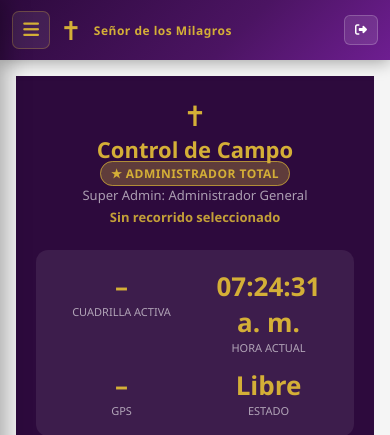
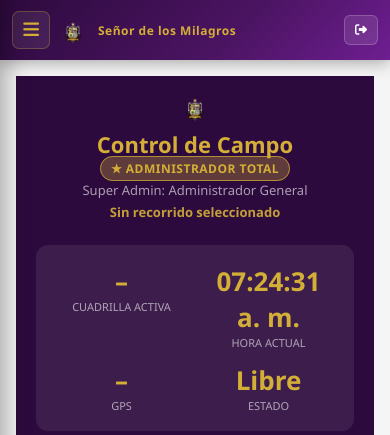
Before and after one commit to hsmnperuorg-max/procesional, a Django app: page /tablet in a window 390 px wide. Shown: the top 435 px of the page. Run offline with Django 5.2, Linux system fonts and the light colour scheme; a user stored in the database is signed in; data comes from the database, SQL or seed files in the repository.

Commit message:
Reemplazar el símbolo ✝ por el ícono del escudo HSMN
Usa static/img/icono_hsmn.png (ya subida al repo) en la barra superior
y en el encabezado de la tablet, manteniendo el mismo tamaño que tenía
el carácter de cruz (alto igual, ancho automático para no distorsionar
el escudo).

Co-Authored-By: Claude Sonnet 5 <noreply@anthropic.com>

```diff
--- a/templates/base.html
+++ b/templates/base.html
@@ -15,7 +15,7 @@
     <i class="fa fa-bars"></i>
   </button>
   <div class="nav-brand">
-    <div class="nav-logo">✝</div>
+    <div class="nav-logo"><img src="{% static 'img/icono_hsmn.png' %}" alt="HSMN" style="height:1em;width:auto;object-fit:contain;vertical-align:middle"></div>
     <div>
       <div class="nav-title">Señor de los Milagros</div>
       <div class="nav-sub">Sistema de Control Procesional</div>
--- a/templates/tablet.html
+++ b/templates/tablet.html
@@ -1,10 +1,10 @@
 {% extends "base.html" %}
-{% load permisos_extras %}
+{% load permisos_extras static %}
 {% block title %}Tablet de Campo{% endblock %}
 {% block content %}
 <div class="tablet-page">
   <div class="tablet-header">
-    <div style="font-size:28px">✝</div>
+    <div><img src="{% static 'img/icono_hsmn.png' %}" alt="HSMN" style="height:28px;width:auto;object-fit:contain"></div>
     <h1>Control de Campo</h1>
     {% if user.rol == 'Super Admin' %}
     <p style="margin-bottom:4px">
```
